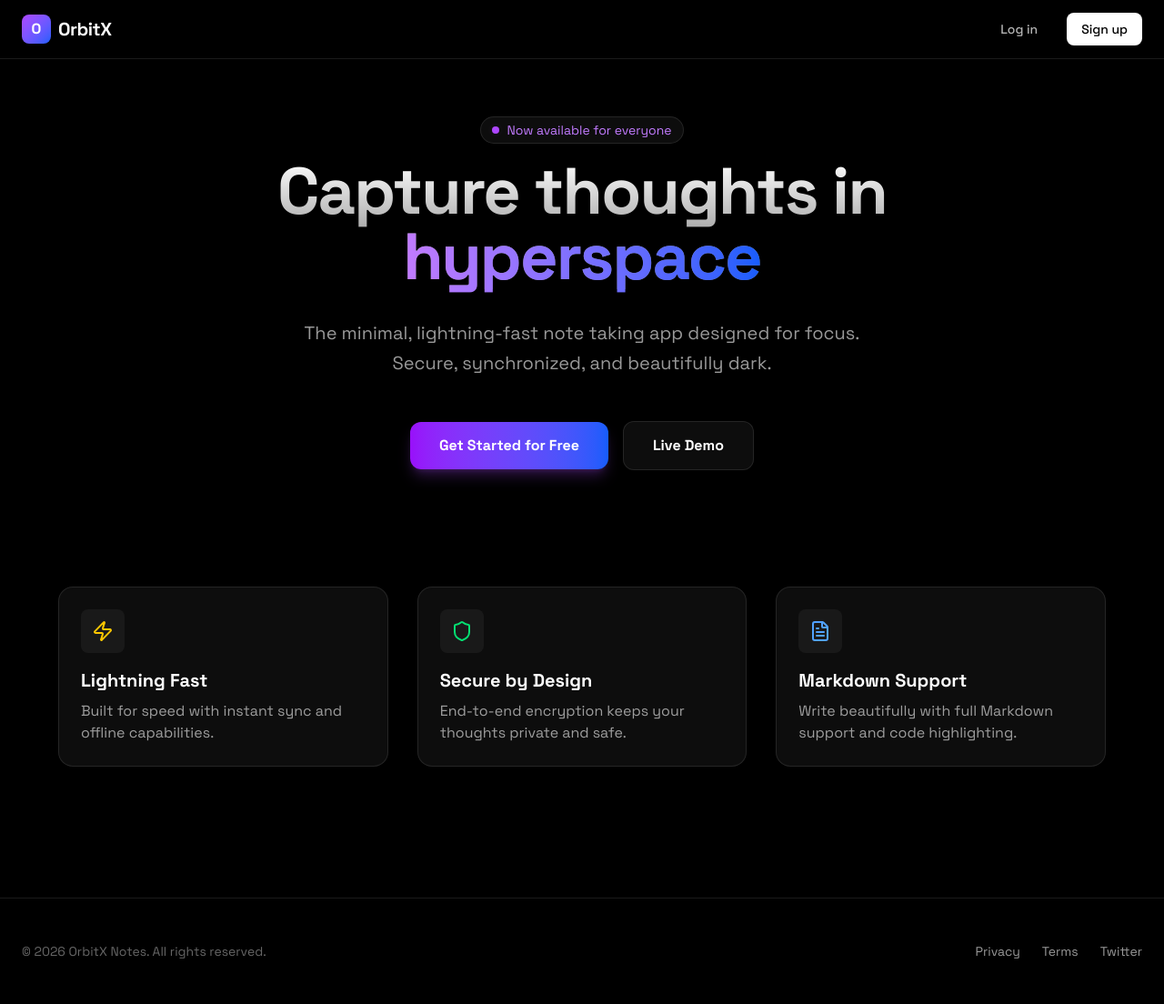
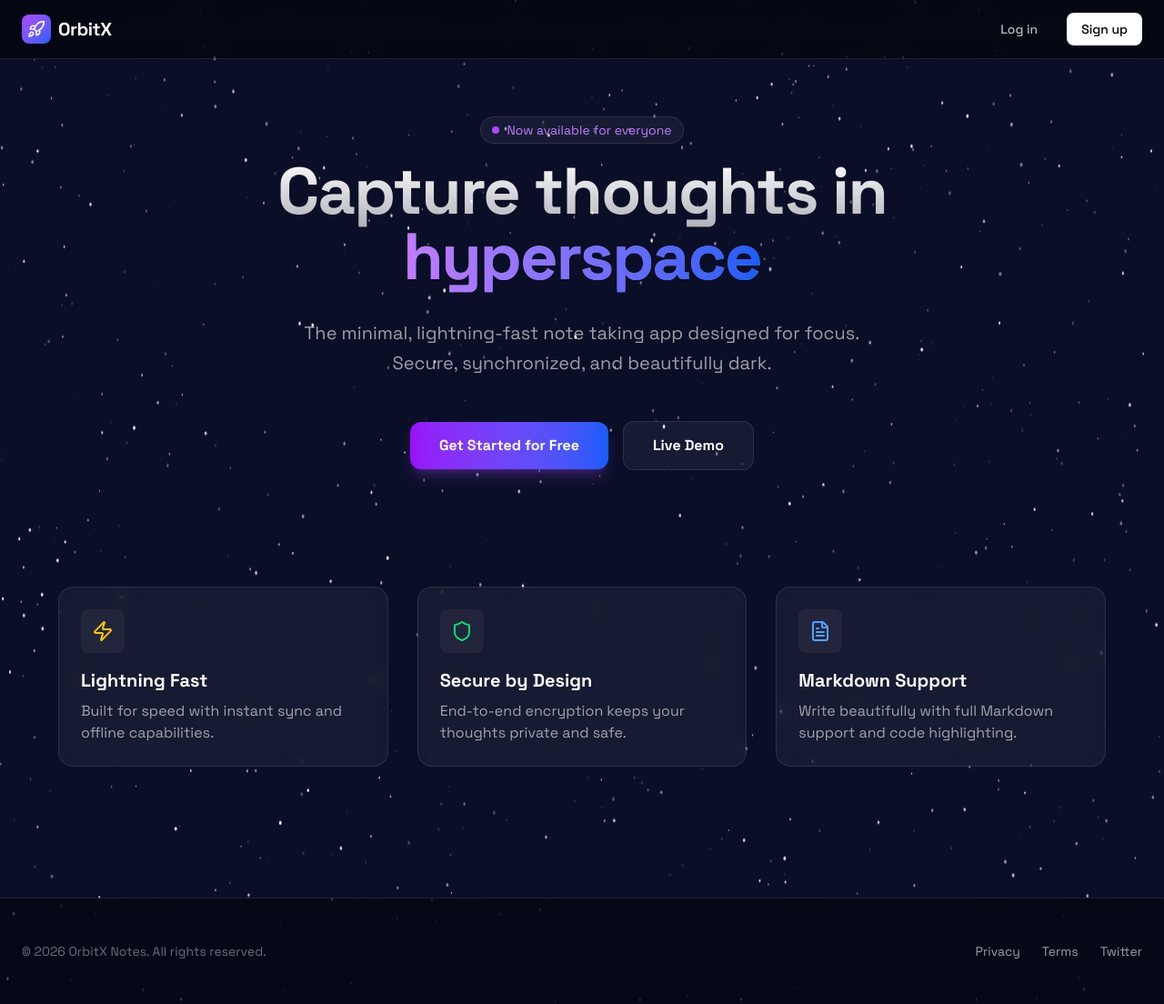
Before and after one commit to anshgedia04/OrbitX, a Next.js app: page / in a window 1280 px wide. Shown: the whole page at 91% size. Built offline with nearby package versions, Linux system fonts and the light colour scheme.

Commit message:
landing page

```diff
--- a/app/page.tsx
+++ b/app/page.tsx
@@ -1,10 +1,11 @@
 import Link from 'next/link';
-import { FileText, Shield, Zap } from 'lucide-react';
+import { FileText, Shield, Zap, Rocket } from 'lucide-react';
 import { StarBackground } from '@/components/ui/StarBackground';
 
 export default function LandingPage() {
     return (
-        <div className="min-h-screen bg-black text-white selection:bg-purple-500/30 font-sans overflow-hidden relative">
+        <div className="min-h-screen text-white selection:bg-purple-500/30 font-sans overflow-hidden relative">
+            <div className="absolute inset-0 bg-[radial-gradient(ellipse_at_center,_var(--tw-gradient-stops))] from-purple-900/20 via-black to-black pointer-events-none z-0" />
             <StarBackground />
 
             {/* Navigation */}
@@ -12,7 +13,7 @@ export default function LandingPage() {
                 <div className="max-w-7xl mx-auto px-6 h-16 flex items-center justify-between">
                     <div className="flex items-center gap-2">
                         <div className="w-8 h-8 rounded-lg bg-gradient-to-br from-purple-500 to-blue-600 flex items-center justify-center">
-                            <span className="font-bold text-white">O</span>
+                            <Rocket className="w-5 h-5 text-white" />
                         </div>
                         <span className="font-bold text-xl tracking-tight">OrbitX</span>
                     </div>
@@ -34,7 +35,7 @@ export default function LandingPage() {
             </nav>
 
             {/* Hero Section */}
-            <main className="relative pt-32 pb-16 px-6">
+            <main className="relative z-10 pt-32 pb-16 px-6">
                 <div className="max-w-4xl mx-auto text-center space-y-8">
                     <div className="inline-flex items-center gap-2 px-3 py-1 rounded-full bg-white/5 border border-white/10 text-sm text-purple-400 mb-4 animate-fade-in">
                         <span className="relative flex h-2 w-2">
@@ -101,7 +102,7 @@ export default function LandingPage() {
             </main>
 
             {/* Footer */}
-            <footer className="border-t border-white/10 bg-black py-12 mt-20">
+            <footer className="relative z-10 border-t border-white/10 bg-black/40 backdrop-blur-xl py-12 mt-20">
                 <div className="max-w-7xl mx-auto px-6 flex flex-col md:flex-row items-center justify-between gap-6">
                     <p className="text-white/40 text-sm">
                         © {new Date().getFullYear()} OrbitX Notes. All rights reserved.
--- a/app/shared/[token]/page.tsx
+++ b/app/shared/[token]/page.tsx
@@ -8,7 +8,7 @@ import Editor from "@monaco-editor/react";
 import { LoadingSpinner } from "@/components/ui/LoadingSpinner";
 import { Button } from "@/components/ui/Button";
 import { StarBackground } from "@/components/ui/StarBackground";
-import { ArrowRight, AlertTriangle } from "lucide-react";
+import { ArrowRight, AlertTriangle, Rocket } from "lucide-react";
 import Link from "next/link";
 
 export default function SharedNotePage() {
@@ -75,7 +75,7 @@ export default function SharedNotePage() {
                 <div className="max-w-5xl mx-auto px-6 h-16 flex items-center justify-between">
                     <div className="flex items-center gap-2">
                         <div className="w-8 h-8 rounded-lg bg-gradient-to-br from-primary to-purple-600 flex items-center justify-center font-bold text-white">
-                            O
+                            <Rocket className="w-5 h-5 text-white" />
                         </div>
                         <span className="font-bold text-lg tracking-tight">OrbitX Notes</span>
                     </div>
--- a/components/ui/StarBackground.tsx
+++ b/components/ui/StarBackground.tsx
@@ -43,25 +43,58 @@ export const StarBackground: React.FC<StarBackgroundProps> = ({
             }
         };
 
+        let shootingStar: { x: number; y: number; length: number; speed: number; opacity: number } | null = null;
+        let shootingStarInterval = 0;
+
         const drawStars = () => {
             ctx.clearRect(0, 0, canvas.width, canvas.height);
-            ctx.fillStyle = "transparent"; // Clear with transparent
+            ctx.fillStyle = "transparent";
 
+            // Draw static stars
             stars.forEach((star) => {
                 ctx.beginPath();
                 ctx.arc(star.x, star.y, star.radius, 0, Math.PI * 2);
-                ctx.fillStyle = `rgba(255, 255, 255, ${star.alpha})`;
+                ctx.fillStyle = `rgba(255, 255, 255, ${star.alpha + Math.sin(Date.now() * 0.001 * star.speed) * 0.2})`; // Twinkle
                 ctx.fill();
 
-                // Move star
                 star.y -= star.speed;
-
-                // Reset if out of bounds
                 if (star.y < 0) {
                     star.y = canvas.height;
                     star.x = Math.random() * canvas.width;
                 }
             });
+
+            // Handle shooting star
+            shootingStarInterval++;
+            if (shootingStarInterval > 150 && Math.random() > 0.99 && !shootingStar) {
+                shootingStar = {
+                    x: Math.random() * canvas.width,
+                    y: Math.random() * (canvas.height / 2),
+                    length: Math.random() * 80 + 20,
+                    speed: Math.random() * 10 + 10,
+                    opacity: 1
+                };
+                shootingStarInterval = 0;
+            }
+
+            if (shootingStar) {
+                ctx.save();
+                ctx.beginPath();
+                ctx.strokeStyle = `rgba(255, 255, 255, ${shootingStar.opacity})`;
+                ctx.lineWidth = 2;
+                ctx.moveTo(shootingStar.x, shootingStar.y);
+                ctx.lineTo(shootingStar.x - shootingStar.length, shootingStar.y + shootingStar.length); // Diagonal left-down
+                ctx.stroke();
+                ctx.restore();
+
+                shootingStar.x -= shootingStar.speed;
+                shootingStar.y += shootingStar.speed;
+                shootingStar.opacity -= 0.02;
+
+                if (shootingStar.opacity <= 0 || shootingStar.x < 0 || shootingStar.y > canvas.height) {
+                    shootingStar = null;
+                }
+            }
 
             animationFrameId = requestAnimationFrame(drawStars);
         };
@@ -80,7 +113,7 @@ export const StarBackground: React.FC<StarBackgroundProps> = ({
     return (
         <canvas
             ref={canvasRef}
-            className="fixed top-0 left-0 w-full h-full pointer-events-none z-[-1]"
+            className="absolute top-0 left-0 w-full h-full pointer-events-none z-[1]"
         />
     );
 };
```
